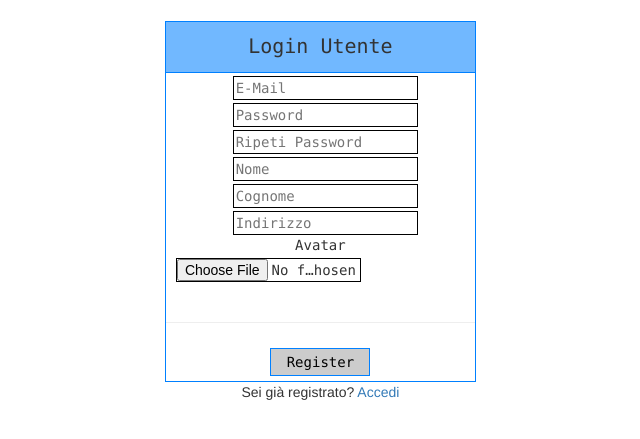
After one commit to alessandro-2002/BiblioPlus, a PHP site: page /register.php in a window 1280 px wide. The commit adds this page. Shown: the top 439 px of the page, without its empty margins (262-902 px from the left). Run offline with PHP 8.4, Linux system fonts and the light colour scheme; data comes from the database, SQL or seed files in the repository.

Commit message:
Registrazione utente e gestione avatar
Aggiunta pagina di registrazione del nuovo utente, aggiunta funzione per l'update dell'avatar

```diff
--- a/classes/user_class.php
+++ b/classes/user_class.php
@@ -224,7 +224,7 @@ class User
 
 
     /* aggiunge account e ritorna id */
-    public function addAccount(string $mail, string $password, string $name, string $surname, ?string $address, ?string $avatar): int
+    public function addAccount(string $mail, string $password, string $name, string $surname, ?string $address): int
     {
         /* Global pdo */
         global $pdo;
@@ -258,7 +258,7 @@ class User
         /* aggiunta dell'account nel db */
 
         // query di registrazione
-        $query = 'INSERT INTO user (name, surname, mail, password, address, avatar) VALUES (:name, :surname, :mail, :password, :address, :avatar)';
+        $query = 'INSERT INTO user (name, surname, mail, password, address) VALUES (:name, :surname, :mail, :password, :address)';
 
         //hash password
         $hash = password_hash($password, PASSWORD_DEFAULT);
@@ -269,8 +269,7 @@ class User
             ':surname' => $surname,
             ':mail' => $mail,
             ':password' => $hash,
-            ':address' => $address,
-            ':avatar' => $avatar,
+            ':address' => $address
         );
 
         try {
@@ -286,6 +285,87 @@ class User
 
         //ritorno ultimo utente aggiunto
         return $pdo->lastInsertId();
+    }
+
+    /* prende il file dell'avatar, fa l'upload e lo inserisce nel db a partire dall'Id utente */
+    public function editAvatar(int $idUser, $avatar)
+    {
+        //controllo back-end della validità del file di avatar
+        if ($avatar['size'] > 0) {
+            // Controllo che il file non superi i 3 MB
+            if ($avatar['size'] > 3145728) {
+                throw new Exception("L'avatar non deve superare i 3 MB");
+            }
+
+            // Ottengo le informazioni sull'immagine
+            list($width, $height, $type, $attr) = getimagesize($avatar['tmp_name']);
+
+            // Controllo che il file sia in uno dei formati GIF, JPG o PNG
+            if (($type != 1) && ($type != 2) && ($type != 3)) {
+                throw new Exception("L'avatar deve essere un'immagine GIF, JPG o PNG.");
+            }
+        }
+
+        /* Global pdo */
+        global $pdo;
+
+        //controllo se esiste già un avatar per l'utente e in caso lo elimino
+        // query di get avatar
+        $query = 'SELECT avatar FROM user WHERE idUser = :id';
+
+        //array di valori
+        $values = array(':id' => $idUser);
+
+        try {
+            //preparo query
+            $res = $pdo->prepare($query);
+
+            //eseguo query con passaggio di valori
+            $res->execute($values);
+        } catch (PDOException $e) {
+            throw new Exception('Database query error');
+        }
+
+        //controllo se esiste vecchio avatar e lo elimino
+        if ($res->rowCount() != 0) {
+            //fetch
+            $res = $res->fetchColumn();
+
+            if ($res != NULL) {
+                //elimino avatar
+                unlink('avatars/' . $res);
+            }
+        }
+
+
+        //upload nuovo avatar
+        //prendo l'estensione del nuovo file
+        $ext = pathinfo($avatar['name'], PATHINFO_EXTENSION);
+
+        //creo il nuovo nome del file
+        $newName = $idUser . "." . $ext;
+
+        // sposto l'immagine nel percorso avatar
+        move_uploaded_file($avatar['tmp_name'], "avatars/" . $newName);
+
+
+        //procedo all'aggiornamento del DB
+        // query di edit avatar
+        $query = 'UPDATE user SET avatar = :avatar WHERE idUser = :id';
+
+        //array di valori
+        $values = array(':id' => $idUser, ':avatar' => $newName);
+
+        try {
+
+            //preparo query
+            $res = $pdo->prepare($query);
+
+            //eseguo query con passaggio di valori
+            $res->execute($values);
+        } catch (PDOException $e) {
+            throw new Exception('Database query error');
+        }
     }
 
 
--- a/login.php
+++ b/login.php
@@ -55,6 +55,7 @@
                 <input type="submit" id="button" value="Login">
             </form>
         </div>
+        Non sei ancora registrato? <a href="register.php">Registrati</a>
         <br>
 
     </center>
--- /dev/null
+++ b/register.php
@@ -0,0 +1,101 @@
+<!DOCTYPE html>
+<html>
+
+<head>
+    <link rel="stylesheet" href="css/login.css">
+    <link rel="stylesheet" href="https://maxcdn.bootstrapcdn.com/bootstrap/3.4.1/css/bootstrap.min.css">
+    <title>Registrazione</title>
+</head>
+
+<body>
+    <?php
+
+    require_once("assets/db.php");
+    require_once('classes/user_class.php');
+    require_once('assets/session_login.php');
+
+    try {
+        //se è già connesso lo reindirizzo in home
+        if ($login) {
+            header('Location: /');
+
+            //altrimenti controllo se sta facendo registrazione in post
+        } else if (isset($_POST['mail']) && isset($_POST['password1']) && isset($_POST['password2']) && isset($_POST['name']) && isset($_POST['surname'])) {
+
+            //controllo che le 2 password corrispondano
+            if ($_POST['password1'] != $_POST['password2']) {
+                throw new Exception("Le 2 password non corrispondono.");
+            }
+
+            //controllo la validità del file di avatar se inserito
+            if ($_FILES['avatar']['size'] > 0) {
+                // Controllo che il file non superi i 3 MB
+                if ($_FILES['avatar']['size'] > 3145728) {
+                    throw new Exception("L'avatar non deve superare i 3 MB");
+                }
+
+                // Ottengo le informazioni sull'immagine
+                list($width, $height, $type, $attr) = getimagesize($_FILES['avatar']['tmp_name']);
+
+                // Controllo che il file sia in uno dei formati GIF, JPG o PNG
+                if (($type != 1) && ($type != 2) && ($type != 3)) {
+                    throw new Exception("L'avatar deve essere un'immagine GIF, JPG o PNG.");
+                }
+            }
+
+            //controllo i valori opzionali se esistono per passarli NULL in caso non siano inseriti
+            if (!isset($_POST['address']) || $_POST['address'] == "") {
+                $address = NULL;
+            } else {
+                $address = $_POST['address'];
+            }
+
+            //procedo alla registrazione
+            $idRegistrato = $account->addAccount($_POST['mail'], $_POST['password1'], $_POST['name'], $_POST['surname'], $address);
+
+            //aggiungo avatar se inserito
+            if ($_FILES['avatar']['size'] > 0) {
+                $account->editAvatar($idRegistrato, $_FILES['avatar']);
+            }
+
+            echo '<br><div class="alert alert-success">
+                    <strong>Registrazione effettuata!</strong> Utente registrato con successo con id ' . $idRegistrato . ', verrai reindirizzato al login.
+                </div>';
+
+            header('Refresh: 5; URL=login.php');
+            die();
+        }
+    } catch (Exception $e) {
+        echo '<br><div class="alert alert-danger">
+                <strong>Errore!</strong> ' . $e->getMessage() .
+            '</div>';
+    }
+    ?>
+
+    <center>
+        <div id="login">
+            <header>
+                <p>Login Utente</p>
+            </header>
+            <form id="form" action="register.php" method="post" enctype="multipart/form-data">
+                <input id="txt" type="text" placeholder="E-Mail" name="mail" required><br>
+                <input id="txt" type="password" minlength="6" maxlength="15" placeholder="Password" name="password1" required><br>
+                <input id="txt" type="password" minlength="6" maxlength="15" placeholder="Ripeti Password" name="password2" required><br>
+                <input id="txt" type="text" placeholder="Nome" name="name" required><br>
+                <input id="txt" type="text" placeholder="Cognome" name="surname" required><br>
+                <input id="txt" type="text" placeholder="Indirizzo" name="address"><br>
+
+                Avatar
+                <input id="txt" type="file" name="avatar"><br>
+                <hr>
+                <input type="submit" id="button" value="Register">
+            </form>
+        </div>
+
+        Sei gi&agrave; registrato? <a href="login.php">Accedi</a>
+        <br>
+
+    </center>
+</body>
+
+</html>
```
